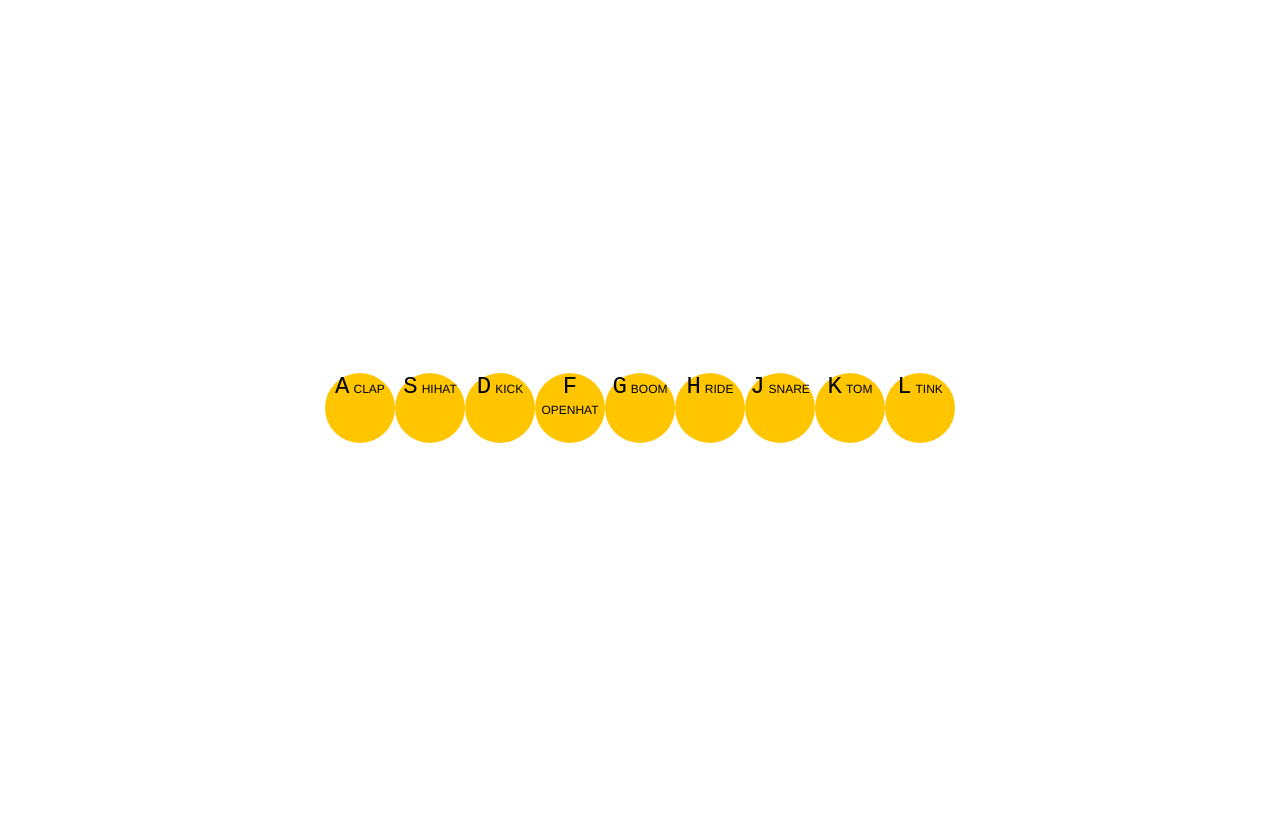
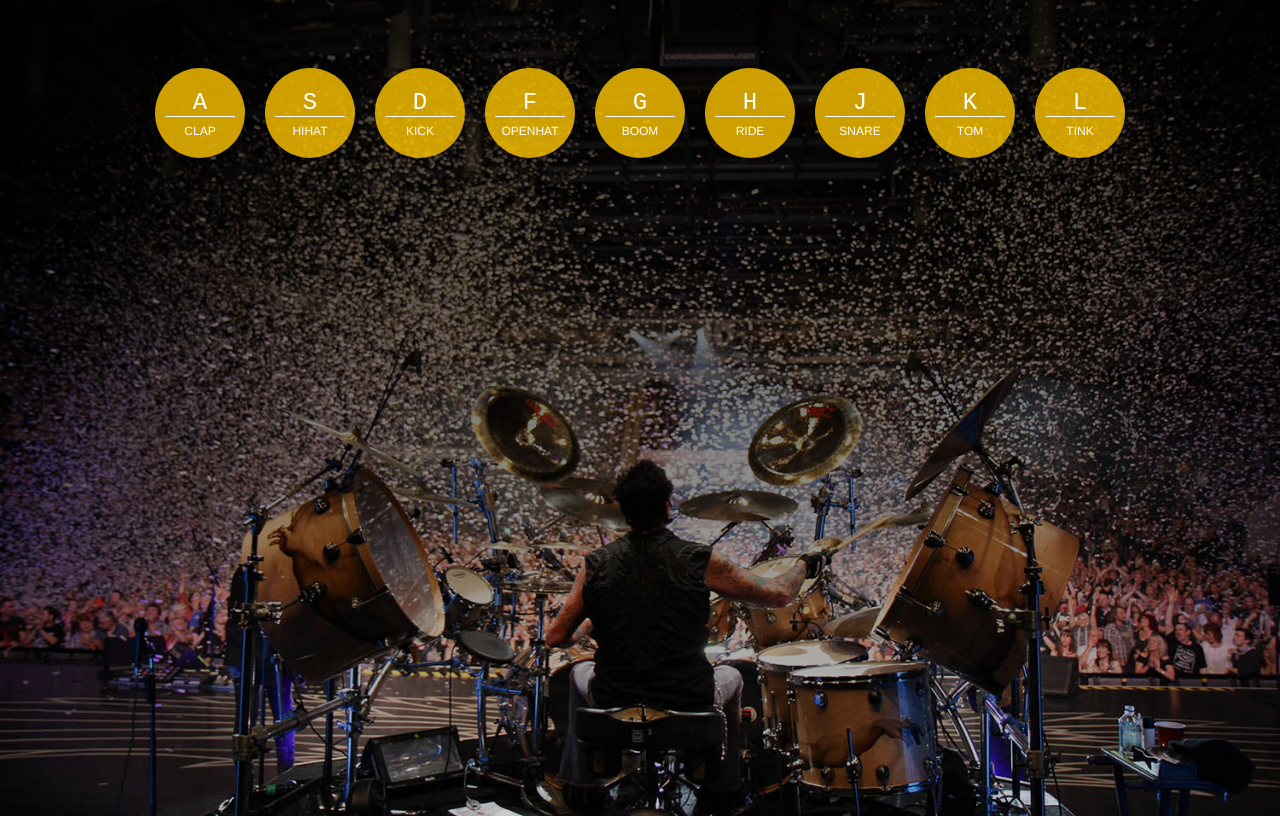
Before and after one commit to madcunian/js-drumkit, a plain HTML site: page index.html in a window 1280 px wide. Drawn offline with Linux system fonts and the light colour scheme.

Commit message:
Add background image and style

```diff
--- a/style.css
+++ b/style.css
@@ -1,45 +1,48 @@
+html {
+  background:
+    linear-gradient(rgba(0,0,0,.8), rgba(0,0,0,.2)),
+    url('./img/drummer.jpg') bottom center;
+  background-size: cover;
+}
 
 .keys {
   display: flex;
-  align-items: center;
   justify-content: center;
   min-height: 100vh;
+  z-index: 999;
 }
 
 .key {
-  /* border: 1px solid black; */
-  background: #ffc600;
+  display: flex;
+  flex-direction: column;
+  justify-content: center;
+  background: rgba(255, 198, 0, .8);
+  color: white;
   border-radius: 50%;
   height: 70px;
   width: 70px;
   text-align: center;
+  margin: 10px;
   position: relative;
+  padding: 10px;
+  top: 50px;
   transition: all .07s ease;
 }
 
 .playing {
   transform: scale(1.1);
+  box-shadow: 0 0 10px #ffc600;
+  margin: 12px;
 }
-
-/* .key {
-  border: .4rem solid black;
-  border-radius: .5rem;
-  margin: 1rem;
-  font-size: 1.5rem;
-  padding: 1rem .5rem;
-  transition: all .07s ease;
-  width: 10rem;
-  text-align: center;
-  color: white;
-  background: rgba(0,0,0,0.4);
-  text-shadow: 0 0 .5rem black;
-} */
 
 kbd {
   font-size: 24px;
+  color: white;
+  border-bottom: 1px solid white;
 }
 
 .sound {
+  padding-top: 7px;
   font-size: 12px;
   text-transform: uppercase;
   font-family: Helvetica, sans-serif;
```
Also changed, not shown: index.html (+0 -1 lines), img/drummer.jpg (added).
